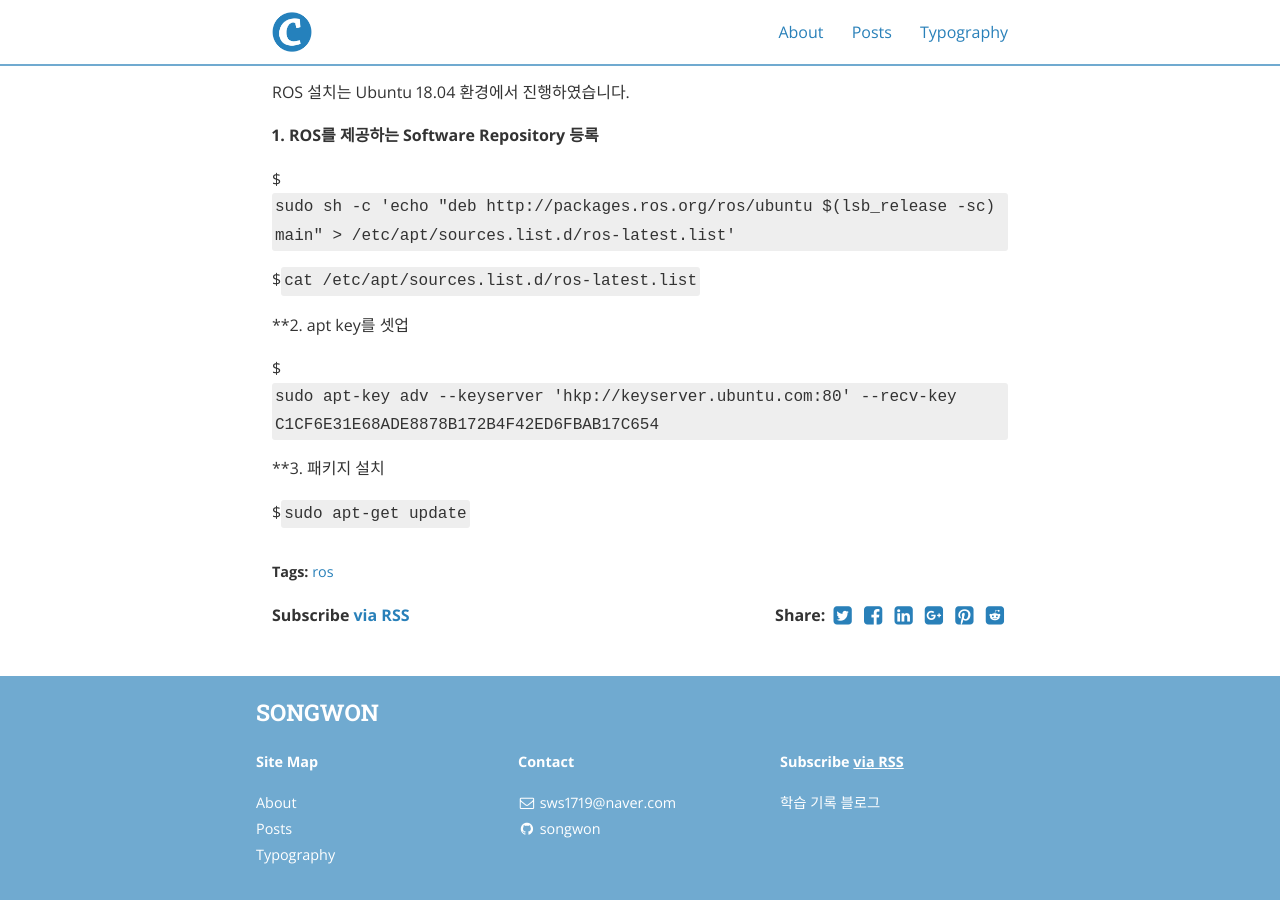
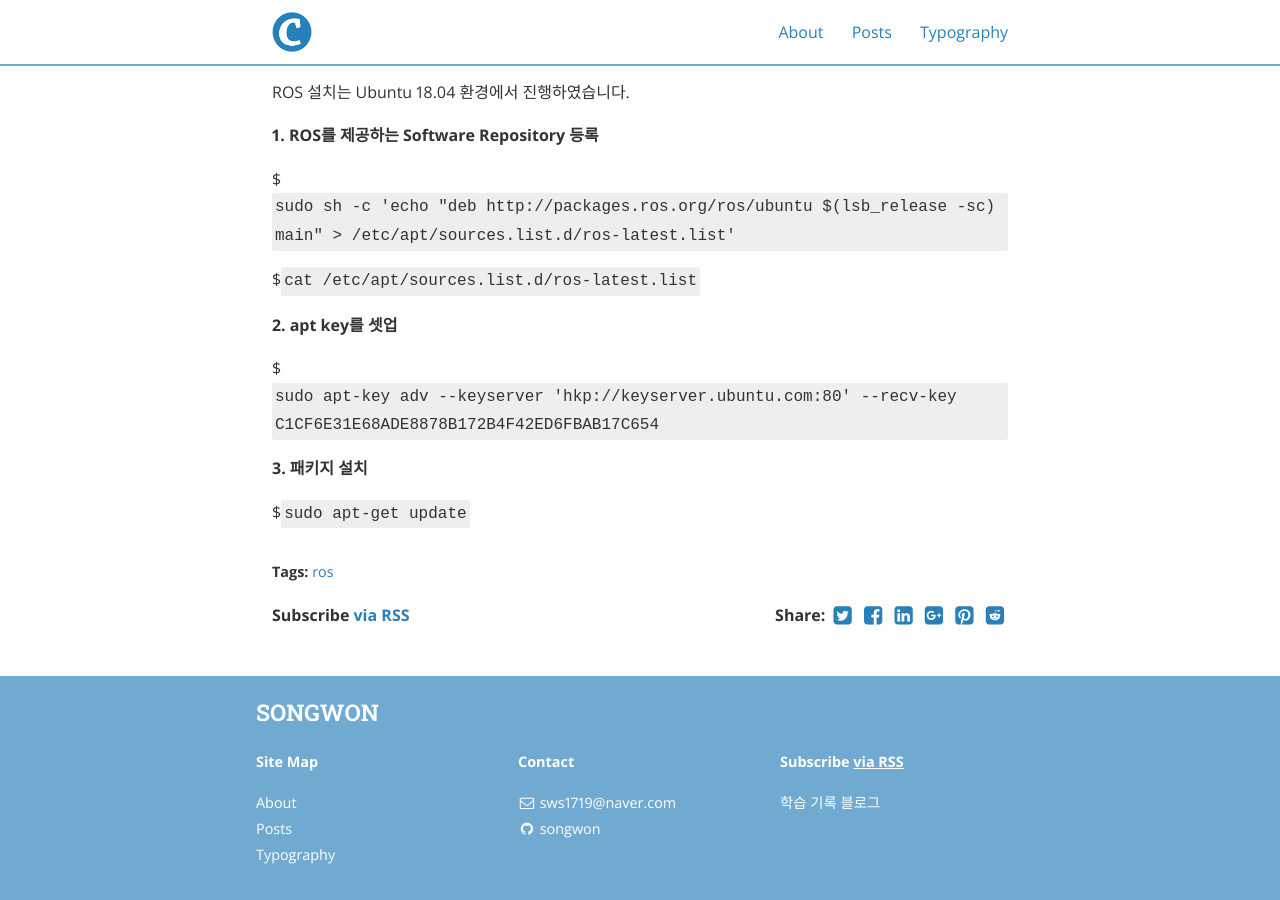
Before and after one commit to songwon31/songwon31.github.io, a Jekyll site: the page built from _posts/2012-11-07-2022.11.7.-ROS-기초.markdown, in a window 1280 px wide and 900 px high, scrolled down 619 px. Built offline with Jekyll 4.4.1, drawn with Linux system fonts in a browser that asks for light colours; nearby versions of some CDN libraries.

```diff
--- a/_posts/2012-11-07-2022.11.7.-ROS-기초.markdown
+++ b/_posts/2012-11-07-2022.11.7.-ROS-기초.markdown
@@ -17,10 +17,10 @@ $`sudo sh -c 'echo "deb http://packages.ros.org/ros/ubuntu $(lsb_release -sc) ma
 
 $`cat /etc/apt/sources.list.d/ros-latest.list`
 
-**2. apt key를 셋업
+**2. apt key를 셋업**
 
 $`sudo apt-key adv --keyserver 'hkp://keyserver.ubuntu.com:80' --recv-key C1CF6E31E68ADE8878B172B4F42ED6FBAB17C654`
 
-**3. 패키지 설치
+**3. 패키지 설치**
 
 $`sudo apt-get update`
```
